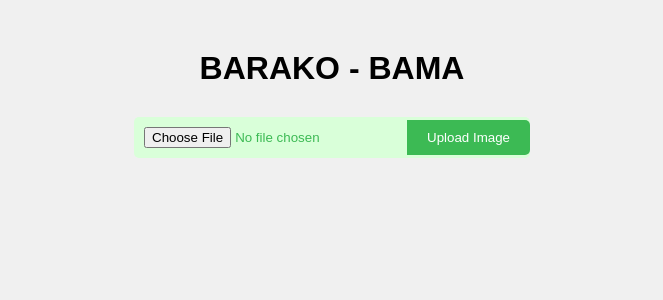
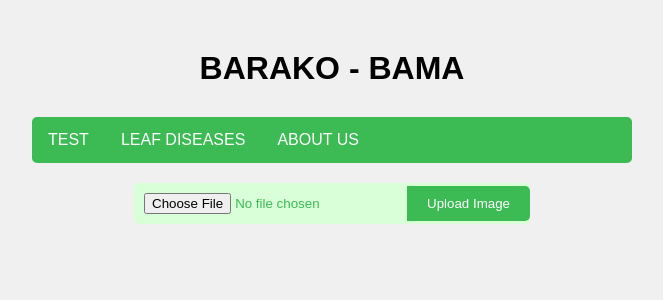
Before and after one commit to cromcruach52/Coffee-Disease-CLS-ResNet50, a Flask app: page / in a window 1280 px wide. Shown: the top 300 px of the page, without its empty margins (308-971 px from the left). Run offline with Flask 3, Linux system fonts and the light colour scheme.

Commit message:
added functions in html

```diff
--- a/Flask/templates/index.html
+++ b/Flask/templates/index.html
@@ -9,6 +9,13 @@
 <body>
   <div class="content-container">
     <h1><b>BARAKO - BAMA</b></h1>
+    <div class="navbar">
+      <div class="container">
+        <a class="nav-link" href="#test">TEST</a>
+        <a class="nav-link" href="#leaf">LEAF DISEASES</a>
+        <a class="nav-link" href="#about">ABOUT US</a>
+      </div>
+    </div>
     <form id="upload-form" enctype="multipart/form-data">
       <div class="upload-container">
         <input type="file" id="image-input" accept="image/*" required>
@@ -18,7 +25,6 @@
     <div id="image-container"></div>
     <div id="prediction-result"></div>
   </div>
-
   <script src="https://code.jquery.com/jquery-3.6.0.min.js"></script>
   <script src="{{ url_for('static', filename='script.js') }}"></script>
 </body>
```
Lines whose indentation alone changed are shown as unchanged.
